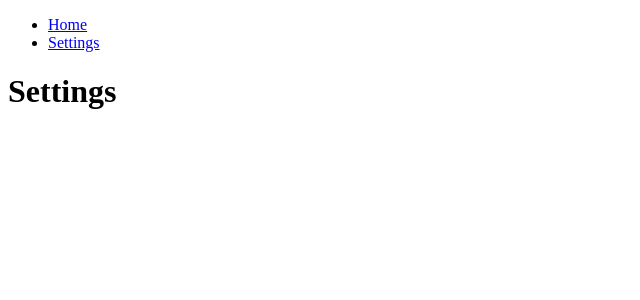
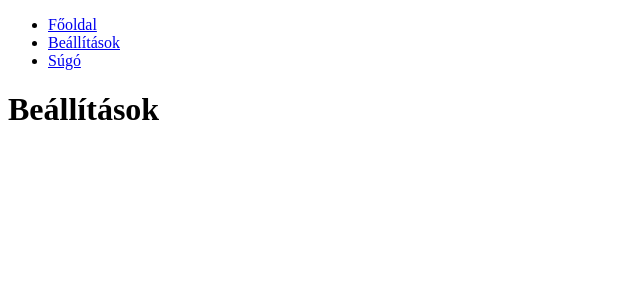
Before and after one commit to janosnagygyorgy/kredit-v2, a React (Vite) app: page /settings in a window 1280 px wide. Shown: the top 300 px of the page, without its empty margins (0-640 px from the left). Built offline with nearby package versions, Linux system fonts and the light colour scheme.

Commit message:
Create help page

```diff
--- a/src/App.tsx
+++ b/src/App.tsx
@@ -4,6 +4,7 @@ import Home from "./pages/Home";
 import Settings from "./pages/Settings";
 import CalculatorService from "./services/CalculatorService";
 import StorageService from "./services/StorageService";
+import Help from "./pages/Help";
 
 function App() {
   const calculatorService = new CalculatorService();
@@ -27,6 +28,7 @@ function App() {
             path="/settings"
             element={<Settings calculatorService={calculatorService} />}
           />
+          <Route path="/help" element={<Help />} />
           <Route path="*" element={<Navigate replace to="/home" />} />
         </Routes>
       </div>
--- a/src/components/Navbar.tsx
+++ b/src/components/Navbar.tsx
@@ -5,8 +5,9 @@ function Navbar() {
   return (
     <nav className="navbar">
       <ul>
-        <NavigationLink to="/home">Home</NavigationLink>
-        <NavigationLink to="/settings">Settings</NavigationLink>
+        <NavigationLink to="/home">Főoldal</NavigationLink>
+        <NavigationLink to="/settings">Beállítások</NavigationLink>
+        <NavigationLink to="/help">Súgó</NavigationLink>
       </ul>
     </nav>
   );
--- a/src/components/SubjectListInput.tsx
+++ b/src/components/SubjectListInput.tsx
@@ -1,7 +1,6 @@
 import { useState } from "react";
 import { v4 } from "uuid";
 import type { Subject } from "../interfaces/Subject";
-import { limit } from "../utils/utils";
 
 interface SubjectListInputProps {
   onAddSubject: (subject: Subject) => void;
--- a/src/components/SubjectListItem.tsx
+++ b/src/components/SubjectListItem.tsx
@@ -1,6 +1,5 @@
 import { useEffect, useRef, useState } from "react";
 import type { Subject } from "../interfaces/Subject";
-import { limit } from "../utils/utils";
 
 interface SubjectListItemProps {
   subject: Subject;
--- /dev/null
+++ b/src/pages/Help.tsx
@@ -0,0 +1,9 @@
+function Help() {
+  return (
+    <>
+      <h1>Súgó</h1>
+    </>
+  );
+}
+
+export default Help;
--- a/src/pages/Settings.tsx
+++ b/src/pages/Settings.tsx
@@ -7,7 +7,7 @@ interface SettingsProps {
 function Settings({ calculatorService }: SettingsProps) {
   return (
     <>
-      <h1>Settings</h1>
+      <h1>Beállítások</h1>
     </>
   );
 }
```
